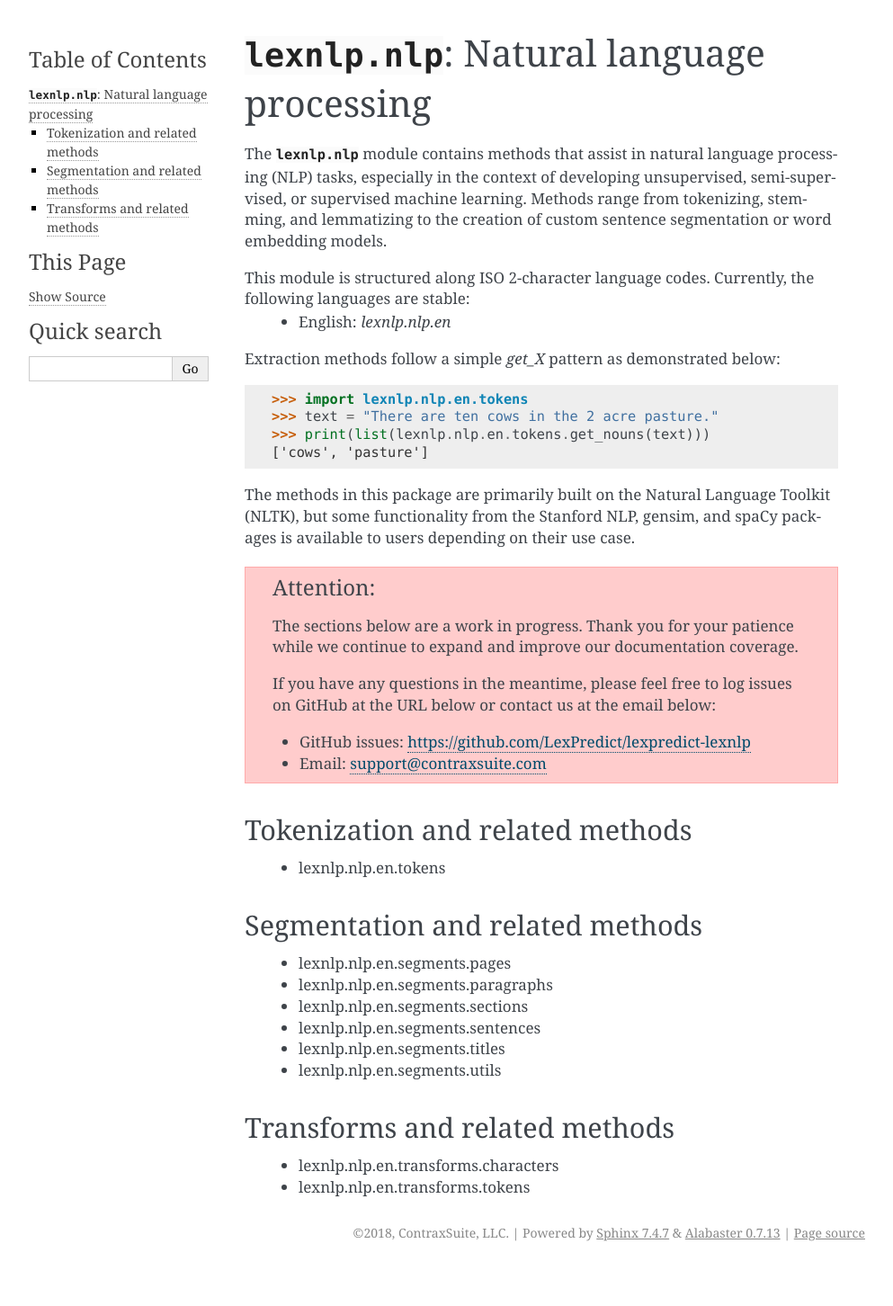
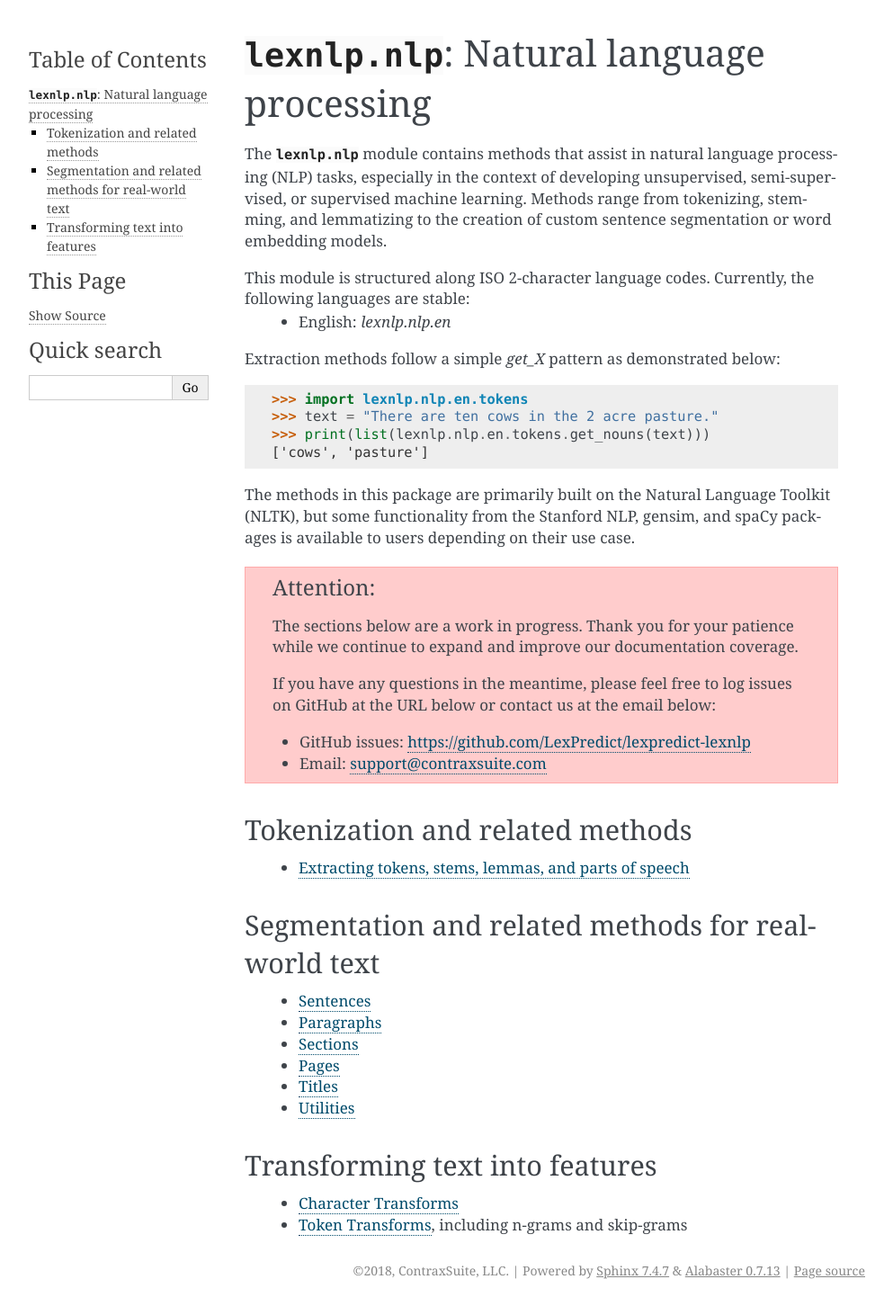
Before and after one commit to LexPredict/lexpredict-lexnlp, a Sphinx documentation site: the page built from docs/source/modules/nlp.rst, in a window 1280 px wide. Shown: the whole page at 90% size, without its empty margins (148-1141 px from the left). Built offline with Sphinx 7.4.7, drawn with Linux system fonts in a browser that asks for light colours; before the commit the page ends 1410 px from its top, so only the background shows below that.

Commit message:
Adding initial NLP contents

```diff
--- a/docs/source/index.rst
+++ b/docs/source/index.rst
@@ -15,8 +15,8 @@ Table of Contents
 .. toctree::
     :maxdepth: 4
 
+    about
     lexnlp
-    about
     changes
     license
 
--- a/docs/source/modules/nlp.rst
+++ b/docs/source/modules/nlp.rst
@@ -37,18 +37,29 @@ to users depending on their use case.
 
 Tokenization and related methods
 ----------------
- * lexnlp.nlp.en.tokens
 
-Segmentation and related methods
+ * :ref:`Extracting tokens, stems, lemmas, and parts of speech <nlp_en_tokens>`
+
+
+
+Segmentation and related methods for real-world text
 ----------------
- * lexnlp.nlp.en.segments.pages
- * lexnlp.nlp.en.segments.paragraphs
- * lexnlp.nlp.en.segments.sections
- * lexnlp.nlp.en.segments.sentences
- * lexnlp.nlp.en.segments.titles
- * lexnlp.nlp.en.segments.utils
 
-Transforms and related methods
+ * :ref:`Sentences <nlp_en_segments_sentences>`
+
+ * :ref:`Paragraphs <nlp_en_segments_paragraphs>`
+
+ * :ref:`Sections <nlp_en_segments_sections>`
+
+ * :ref:`Pages <nlp_en_segments_pages>`
+
+ * :ref:`Titles <nlp_en_segments_titles>`
+
+ * :ref:`Utilities <nlp_en_segments_utils>`
+
+Transforming text into features
 ----------------
- * lexnlp.nlp.en.transforms.characters
- * lexnlp.nlp.en.transforms.tokens
+
+ * :ref:`Character Transforms <nlp_en_transforms_characters>`
+
+ * :ref:`Token Transforms <nlp_en_transforms_tokens>`, including n-grams and skip-grams
```
Also changed, not shown: docs/source/modules/nlp_en_segments_pages.rst (added, +12 -0 lines), docs/source/modules/nlp_en_segments_paragraphs.rst (added, +12 -0 lines), docs/source/modules/nlp_en_segments_sections.rst (added, +12 -0 lines), docs/source/modules/nlp_en_segments_sentences.rst (added, +12 -0 lines), docs/source/modules/nlp_en_segments_titles.rst (added, +12 -0 lines), docs/source/modules/nlp_en_segments_utils.rst (added, +12 -0 lines), docs/source/modules/nlp_en_tokens.rst (added, +12 -0 lines), docs/source/modules/nlp_en_transforms_character.rst (added, +12 -0 lines), docs/source/modules/nlp_en_transforms_tokens.rst (added, +12 -0 lines).
